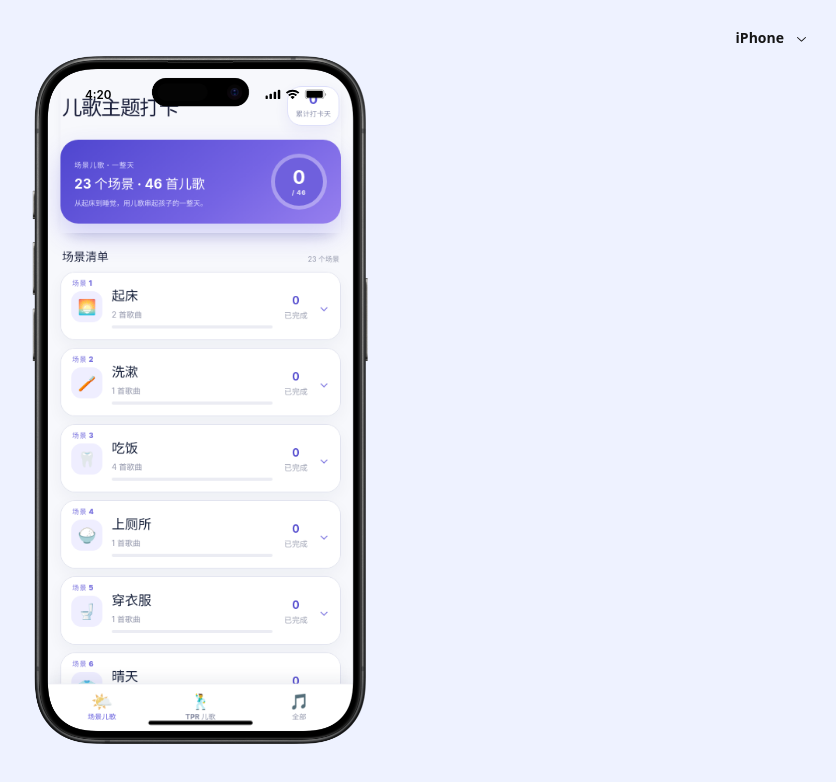
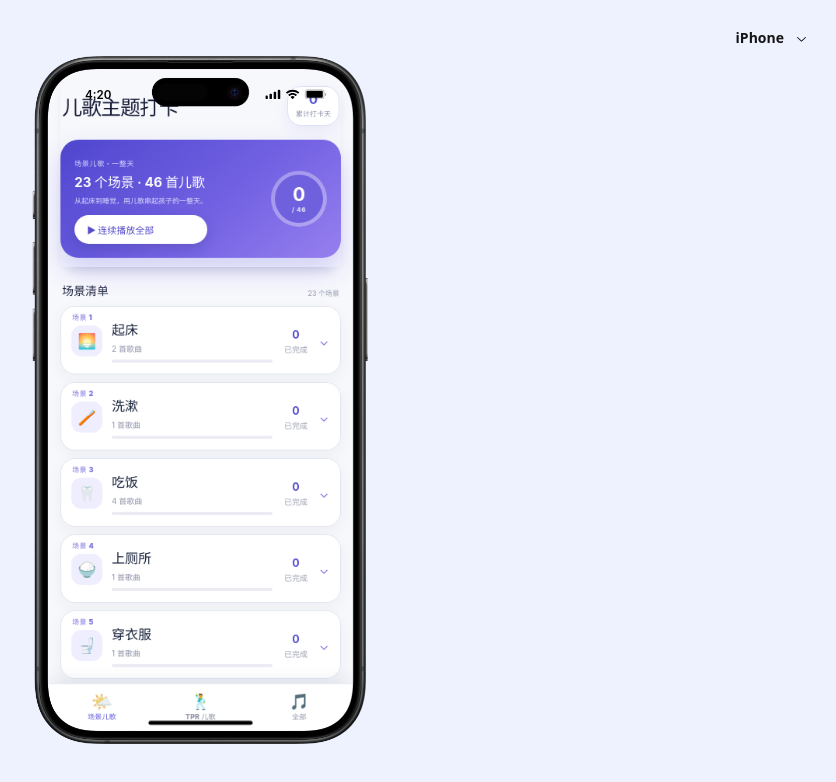
Before and after one commit to jingjie0209/sss-rhyme-checkin, a React (Vite) app: page / in a window 1280 px wide. Shown: the top 782 px of the page, without its empty margins (440-1276 px from the left). Built offline with nearby package versions, Linux system fonts and the light colour scheme.

Commit message:
feat: add play-all for scene/tpr/all tabs

```diff
--- a/src/Prototype.tsx
+++ b/src/Prototype.tsx
@@ -4,6 +4,7 @@ import { RESOURCE_DATA, type ResourceSong, type ThemeGroup } from "./data/appDat
 import { SONG_TPR } from "./data/tprData";
 import { TPR_SONGS, type TprSong } from "./data/tprSongs";
 import { SCENE_GROUPS, type SceneSong, type SceneGroup } from "./data/sceneData";
+import { usePlayAll, type PlayAllTrack } from "./playAll";
 import { SONG_PREVIEWS } from "./data/previewData";
 
 type SongWithTheme = ResourceSong & { themeId: string; themeName: string; themeLabel: string };
@@ -220,10 +221,26 @@ function ThemeSongRow({ song, theme, onOpen }: { song: ResourceSong; theme: Them
   );
 }
 
+function PlayAllButton({ player }: { player: ReturnType<typeof usePlayAll> }) {
+  const current = player.current;
+  return (
+    <div className="play-all-wrap">
+      <button className={`play-all-button ${player.playing ? "on" : ""}`} onClick={player.toggle} type="button">
+        {player.playing ? "⏸ 停止连播" : "▶ 连续播放全部"}
+      </button>
+      {player.playing && current ? (
+        <div className="play-all-now">正在播放：{current.title}（{(player.index ?? 0) + 1}/{player.available.length}）</div>
+      ) : null}
+    </div>
+  );
+}
+
 function SceneLibraryView({ flow }: { flow: FlowControls }) {
   const { checked } = useCheckins();
   const [expanded, setExpanded] = useState<string | null>(null);
   const groups = SCENE_GROUPS;
+  const flatTracks: PlayAllTrack[] = groups.flatMap(g => g.songs.map(s => ({ id: s.id, title: s.title })));
+  const player = usePlayAll(flatTracks, LOCAL_AUDIO);
 
   const openSong = (song: SceneSong, group: SceneGroup) => {
     const songWithTheme: SongWithTheme = {
@@ -253,6 +270,7 @@ function SceneLibraryView({ flow }: { flow: FlowControls }) {
             <span>场景儿歌 · 一整天</span>
             <strong>{groups.length} 个场景 · {total} 首儿歌</strong>
             <p>从起床到睡觉，用儿歌串起孩子的一整天。</p>
+            <PlayAllButton player={player} />
           </div>
           <div className="hero-progress" style={{ "--progress": totalPercent } as CSSProperties}><b>{done}</b><span>/ {total}</span></div>
         </section>
@@ -307,6 +325,8 @@ function SceneLibraryView({ flow }: { flow: FlowControls }) {
 function TprLibraryView({ flow }: { flow: FlowControls }) {
   const { checked } = useCheckins();
   const songs = TPR_SONGS;
+  const flatTracks: PlayAllTrack[] = songs.map(s => ({ id: s.id, title: s.title }));
+  const player = usePlayAll(flatTracks, LOCAL_AUDIO);
 
   const openSong = (song: TprSong) => {
     const songWithTheme: SongWithTheme = {
@@ -334,6 +354,7 @@ function TprLibraryView({ flow }: { flow: FlowControls }) {
           <div>
             <strong>TPR {songs.length} 首儿歌</strong>
             <p>听儿歌 · 做动作 · 打卡，帮孩子在动起来中磨耳朵。</p>
+            <PlayAllButton player={player} />
           </div>
           <div className="hero-progress" style={{ "--progress": totalPercent } as CSSProperties}><b>{done}</b><span>/ {songs.length}</span></div>
         </section>
@@ -365,6 +386,8 @@ function ThemeLibraryView({ flow }: { flow: FlowControls }) {
   const [expandedTheme, setExpandedTheme] = useState<string | null>(null);
 
   const themes = RESOURCE_DATA.themes;
+  const flatTracks: PlayAllTrack[] = themes.flatMap(t => t.songs.map(s => ({ id: s.id, title: s.title })));
+  const player = usePlayAll(flatTracks, LOCAL_AUDIO);
 
   const openSong = (song: ResourceSong, theme: ThemeGroup) => {
     const songWithTheme: SongWithTheme = { ...song, themeId: theme.id, themeName: theme.name, themeLabel: theme.label };
@@ -381,6 +404,7 @@ function ThemeLibraryView({ flow }: { flow: FlowControls }) {
             <span>按主题循序打卡</span>
             <strong>14 个主题 · 205 首儿歌</strong>
             <p>点开一个主题查看歌曲，完成一首就打卡一首。</p>
+            <PlayAllButton player={player} />
           </div>
           <div className="hero-progress" style={{ "--progress": totalPercent } as CSSProperties}><b>{checked.size}</b><span>/ {RESOURCE_DATA.stats.songs}</span></div>
         </section>
--- /dev/null
+++ b/src/playAll.ts
@@ -0,0 +1,64 @@
+import { useEffect, useRef, useState } from "react";
+
+export type PlayAllTrack = { id: string; title: string };
+
+export function usePlayAll(tracks: PlayAllTrack[], audioMap: Record<string, string>) {
+  const audioRef = useRef<HTMLAudioElement | null>(null);
+  const [index, setIndex] = useState<number | null>(null);
+  const [playing, setPlaying] = useState(false);
+
+  const available = tracks.filter((t) => audioMap[t.id]);
+  const current = index !== null ? available[index] : null;
+
+  useEffect(() => {
+    if (index === null) return;
+    const track = available[index];
+    if (!track) {
+      stop();
+      return;
+    }
+    const src = audioMap[track.id];
+    if (!src) return;
+    let el = audioRef.current;
+    if (!el) {
+      el = new Audio();
+      audioRef.current = el;
+    }
+    if (!el.src.endsWith(src)) {
+      el.src = src;
+    }
+    el.play().then(() => setPlaying(true)).catch(() => setPlaying(false));
+  }, [index]);
+
+  useEffect(() => {
+    const el = audioRef.current;
+    if (!el) return;
+    const onEnded = () => {
+      if (index === null) return;
+      if (index + 1 < available.length) setIndex(index + 1);
+      else { setPlaying(false); setIndex(null); }
+    };
+    el.addEventListener("ended", onEnded);
+    return () => el.removeEventListener("ended", onEnded);
+  }, [index, available.length]);
+
+  const start = () => {
+    if (!available.length) return;
+    setIndex(0);
+  };
+
+  const stop = () => {
+    audioRef.current?.pause();
+    setPlaying(false);
+    setIndex(null);
+  };
+
+  const toggle = () => {
+    if (playing || index !== null) stop();
+    else start();
+  };
+
+  useEffect(() => () => { audioRef.current?.pause(); }, []);
+
+  return { available, current, playing, index, start, stop, toggle };
+}
--- a/src/prototype.css
+++ b/src/prototype.css
@@ -337,3 +337,12 @@ button { -webkit-tap-highlight-color: transparent; }
 .local-audio::-webkit-media-controls-toggle-closed-captions-button { display: none !important; }
 /* Safari-specific: hide overflow/more button */
 .local-audio::-webkit-media-controls { overflow: hidden; }
+
+/* Play-all button + now playing line */
+.play-all-wrap { margin-top: 12px; display: grid; gap: 6px; }
+.play-all-button { display: inline-flex; align-items: center; gap: 6px; padding: 10px 16px; border: 0; border-radius: 999px; background: #fff; color: #554dca; font-size: 12px; font-weight: 900; box-shadow: 0 6px 16px rgba(31,38,81,.16); transition: background .18s, color .18s, transform .12s; }
+.play-all-button.on { background: #23264a; color: #fff; box-shadow: 0 6px 16px rgba(35,38,74,.3); }
+.play-all-button:active { transform: scale(.97); }
+.play-all-now { color: rgba(255,255,255,.92); font-size: 10px; line-height: 1.4; }
+.tpr-hero .play-all-now { color: #d8fff0; }
+.scene-hero .play-all-now { color: #d8fff0; }
```
